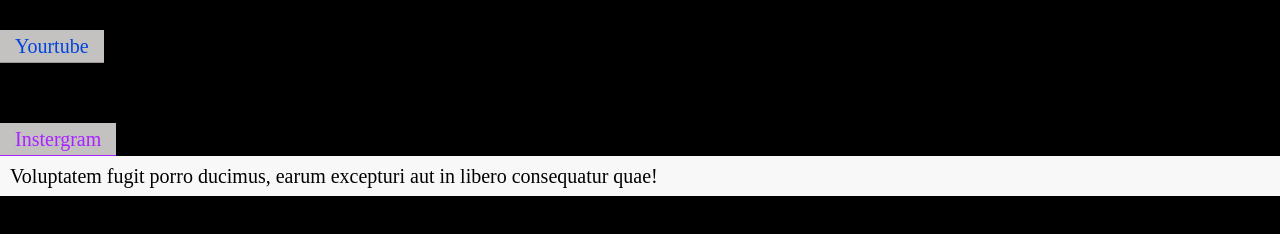
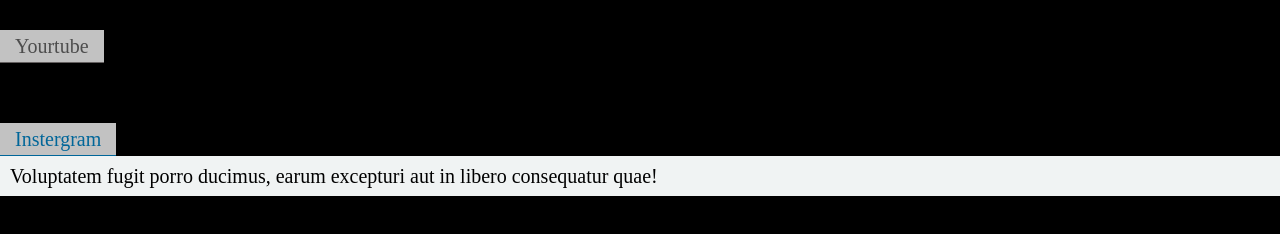
Before and after one commit to Mochitto/Markdown2Anki, a website: page Cards_type/src/style/modules/tab/test.html in a window 1280 px wide. Drawn offline with nearby package versions, Linux system fonts and the light colour scheme; files that its build step writes are made by us from their sources.

Commit message:
feat: Added css themes and fixed older ones

```diff
--- a/Cards_type/src/style/CSS Themes/UI Themes/algol_nu.css
+++ b/Cards_type/src/style/CSS Themes/UI Themes/algol_nu.css
@@ -1,14 +1,14 @@
 :root {
     --main-background: #ffffff; /* This is used for the tabs' body */
-    --secondary-background: #b8b8b8; /* This is used for the tabs-bar background */
-    --tabs-label-background: #636363;
+    --secondary-background: #646060; /* This is used for the tabs-bar background */
+    --tabs-label-background: #c2c2c2;
     --accent-background: #FF0000;
-    --body-background: #000
+    --body-background: #000000; /* Shows thorugh during "over sibling hover"*/
 
     --codeline-hover-background: #d1d1d1;
 
-    --main-color: #000;
-    --secondary-color: #c7c7c7;
+    --main-color: #000000;
+    --secondary-color: #4d4d4d;
     --accent-color: #FF0000;
     --ancillary-color: rgb(94, 93, 93);
  }
--- a/Cards_type/src/style/CSS Themes/UI Themes/colorful.css
+++ b/Cards_type/src/style/CSS Themes/UI Themes/colorful.css
@@ -1,14 +1,14 @@
 :root {
     --main-background: #ffffff; /* This is used for the tabs' body */
-    --secondary-background: #8961b9; /* This is used for the tabs-bar background */
-    --tabs-label-background: #bc8dfa;
-    --accent-background: #005588;
+    --secondary-background: #250055; /* This is used for the tabs-bar background */
+    --tabs-label-background: #c2c2c2;
+    --accent-background: #7300ff;
     --body-background: #000000; /* Shows thorugh during "over sibling hover"*/
 
     --codeline-hover-background: #d1d1d1;
 
     --main-color: #000000;
-    --secondary-color: #3a3a3a;
-    --accent-color: #250055;
+    --secondary-color: #4d4d4d;
+    --accent-color: #7300ff;
     --ancillary-color: rgb(94, 93, 93);
- }
+}
--- /dev/null
+++ b/Cards_type/src/style/CSS Themes/UI Themes/day_violet.css
@@ -0,0 +1,14 @@
+:root {
+    --main-background: #ffffff; /* This is used for the tabs' body */
+    --secondary-background: #8961b9; /* This is used for the tabs-bar background */
+    --tabs-label-background: #bc8dfa;
+    --accent-background: #005588;
+    --body-background: #000000; /* Shows thorugh during "over sibling hover"*/
+
+    --codeline-hover-background: #d1d1d1;
+
+    --main-color: #000000;
+    --secondary-color: #3a3a3a;
+    --accent-color: #250055;
+    --ancillary-color: rgb(94, 93, 93);
+ }
--- a/Cards_type/src/style/CSS Themes/UI Themes/default.css
+++ b/Cards_type/src/style/CSS Themes/UI Themes/default.css
@@ -1,14 +1,14 @@
 :root {
     --main-background: #f8f8f8; /* This is used for the tabs' body */
-    --secondary-background: #253d3d; /* This is used for the tabs-bar background */
-    --tabs-label-background: #003a00;
-    --accent-background: #8ecfcf;
+    --secondary-background: #646060; /* This is used for the tabs-bar background */
+    --tabs-label-background: #c2c2c2;
+    --accent-background: #008300;
     --body-background: #000000; /* Shows thorugh during "over sibling hover"*/
 
     --codeline-hover-background: #d1d1d1;
 
     --main-color: #000000;
-    --secondary-color: #6bacac;
-    --accent-color: #8ecfcf;
+    --secondary-color: #4d4d4d;
+    --accent-color: #008300;
     --ancillary-color: rgb(94, 93, 93);
  }
--- a/Cards_type/src/style/CSS Themes/UI Themes/emacs.css
+++ b/Cards_type/src/style/CSS Themes/UI Themes/emacs.css
@@ -2,13 +2,13 @@
     --main-background: #f8f8f8; /* This is used for the tabs' body */
     --secondary-background: #a39898; /* This is used for the tabs-bar background */
     --tabs-label-background: #c4c1c1;
-    --accent-background: #AA22FF;
+    --accent-background: #690fa1;
     --body-background: #000000; /* Shows thorugh during "over sibling hover"*/
 
     --codeline-hover-background: #d1d1d1;
 
     --main-color: #000000;
-    --secondary-color: #0044DD;
-    --accent-color: #AA22FF;
+    --secondary-color: #2b63e4;
+    --accent-color: #690fa1;
     --ancillary-color: rgb(94, 93, 93);
  }
--- /dev/null
+++ b/Cards_type/src/style/CSS Themes/UI Themes/friendly.css
@@ -0,0 +1,14 @@
+:root {
+    --main-background: #f0f0f0; /* This is used for the tabs' body */
+    --secondary-background: #4e4e4e; /* This is used for the tabs-bar background */
+    --tabs-label-background: #585858;
+    --accent-background: #1cc26f;
+    --body-background: #000000; /* Shows thorugh during "over sibling hover"*/
+
+    --codeline-hover-background: #d1d1d1;
+
+    --main-color: #000000;
+    --secondary-color: #d6d6d6;
+    --accent-color: #1cc26f;
+    --ancillary-color: rgb(94, 93, 93);
+ }
--- /dev/null
+++ b/Cards_type/src/style/CSS Themes/UI Themes/fruity.css
@@ -0,0 +1,14 @@
+:root {
+    --main-background: #111111; /* This is used for the tabs' body */
+    --secondary-background: #fb660a; /* This is used for the tabs-bar background */
+    --tabs-label-background: #ffffff;
+    --accent-background: #fb660a;
+    --body-background: #fff; /* Shows thorugh during "over sibling hover"*/
+
+    --codeline-hover-background: #2e2e2e;
+
+    --main-color: #ffffff;
+    --secondary-color: #4d4d4d;
+    --accent-color: #0086f7;
+    --ancillary-color: rgb(94, 93, 93);
+ }
--- /dev/null
+++ b/Cards_type/src/style/CSS Themes/UI Themes/igor.css
@@ -0,0 +1,14 @@
+:root {
+    --main-background: #ffffff; /* This is used for the tabs' body */
+    --secondary-background: #646060; /* This is used for the tabs-bar background */
+    --tabs-label-background: #c2c2c2;
+    --accent-background: #FF0000;
+    --body-background: #000000; /* Shows thorugh during "over sibling hover"*/
+
+    --codeline-hover-background: #d1d1d1;
+
+    --main-color: #000000;
+    --secondary-color: #4d4d4d;
+    --accent-color: #FF0000;
+    --ancillary-color: rgb(94, 93, 93);
+ }
--- /dev/null
+++ b/Cards_type/src/style/CSS Themes/UI Themes/lovelace.css
@@ -0,0 +1,14 @@
+:root {
+    --main-background: #ffffff; /* This is used for the tabs' body */
+    --secondary-background: #646060; /* This is used for the tabs-bar background */
+    --tabs-label-background: #b83838;
+    --accent-background: #b3b3b3;
+    --body-background: #000000; /* Shows thorugh during "over sibling hover"*/
+
+    --codeline-hover-background: #d1d1d1;
+
+    --main-color: #000000;
+    --secondary-color: #363636;
+    --accent-color: #b3b3b3;
+    --ancillary-color: rgb(94, 93, 93);
+ }
--- /dev/null
+++ b/Cards_type/src/style/CSS Themes/UI Themes/manni.css
@@ -0,0 +1,14 @@
+:root {
+    --main-background: #f0f3f3; /* This is used for the tabs' body */
+    --secondary-background: #646060; /* This is used for the tabs-bar background */
+    --tabs-label-background: #c2c2c2;
+    --accent-background: #006699;
+    --body-background: #000000; /* Shows thorugh during "over sibling hover"*/
+
+    --codeline-hover-background: #d1d1d1;
+
+    --main-color: #000000;
+    --secondary-color: #4d4d4d;
+    --accent-color: #006699;
+    --ancillary-color: rgb(94, 93, 93);
+ }
--- a/Cards_type/src/style/main.sass
+++ b/Cards_type/src/style/main.sass
@@ -2,8 +2,8 @@
     ******************************
     *          CSS THEME         *
     ******************************
-@import "CSS Themes/Highlighting styles/emacs.css"
-@import "CSS Themes/UI Themes/emacs.css"
+@import "CSS Themes/Highlighting styles/manni.css"
+@import "CSS Themes/UI Themes/manni.css"
 
 
 /*
```
